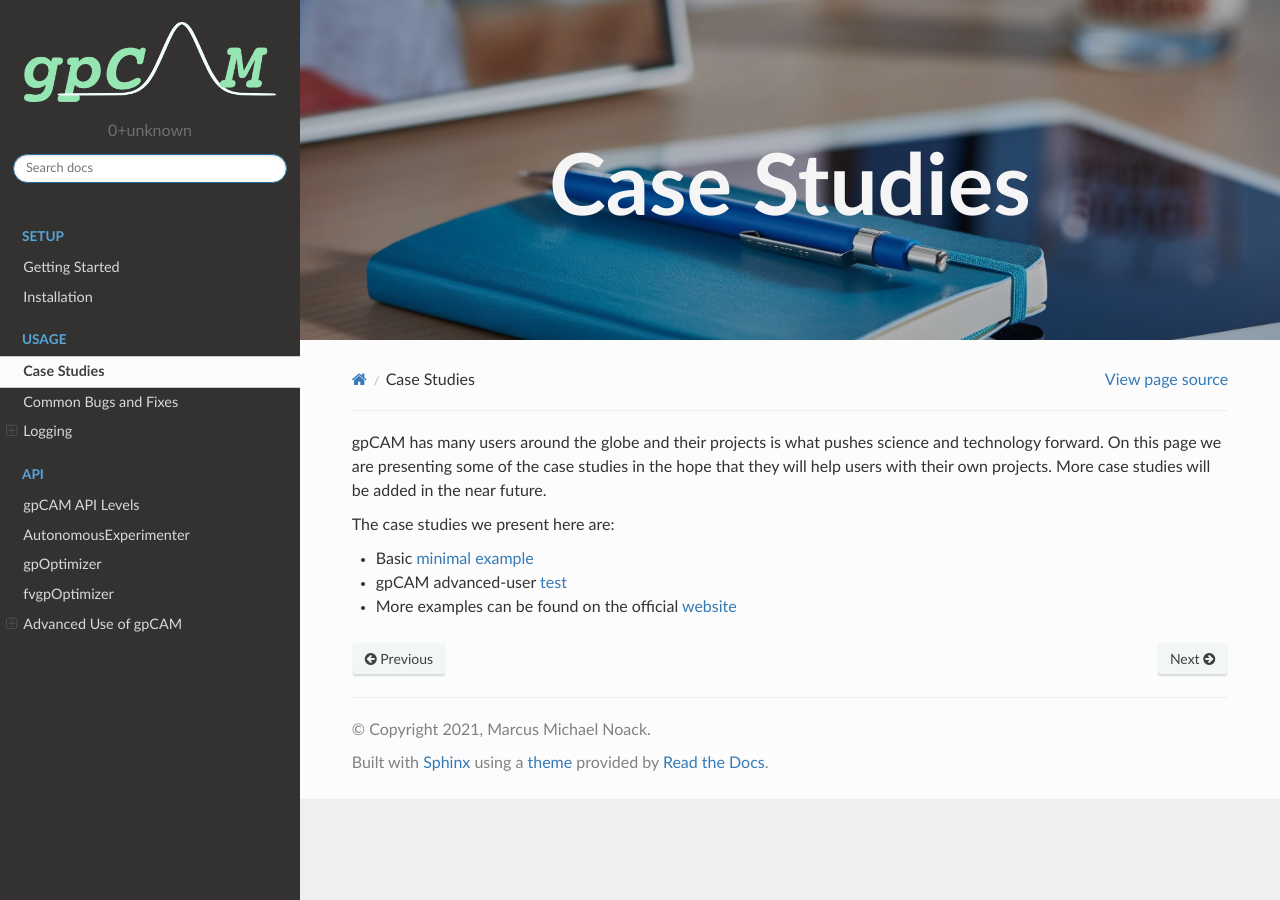
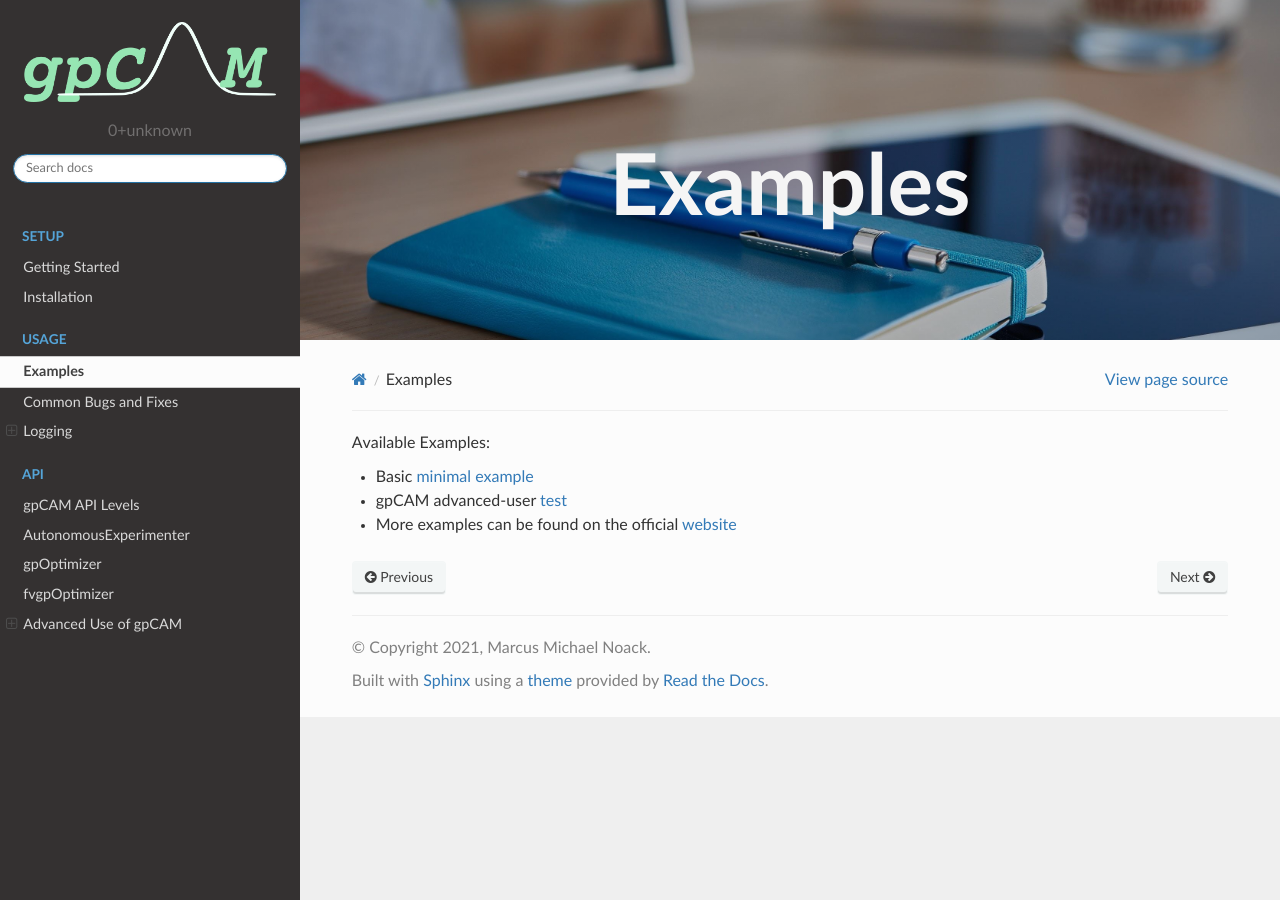
Before and after one commit to lbl-camera/gpCAM, a Sphinx documentation site: the page built from docs/source/case-studies/index.md, in a window 1280 px wide. Built offline with Sphinx 7.4.7 and the Read the Docs theme 2.0.0, drawn with Linux system fonts in a browser that asks for light colours; pages that are not in the unit, such as notebooks, are missing from menus.

Commit message:
work on docs

````diff
--- a/docs/source/case-studies/index.md
+++ b/docs/source/case-studies/index.md
@@ -3,14 +3,12 @@ banner: ../_static/notebook.jpg
 banner_brightness: .8
 ---
 
-# Case Studies
+# Examples
 
-gpCAM has many users around the globe and their projects is what pushes science and technology forward. On this page we are presenting some of the case studies in the hope that they will help users with their own projects. More case studies will be added in the near future.
-
-The case studies we present here are:
+Available Examples:
 
 * Basic [minimal example](examples/basic_test.ipynb)
-* gpCAM advanced-user [test](examples/basic_test.ipynb)
+* gpCAM advanced-user [test](examples/advanced_test.ipynb)
 * More examples can be found on the official [website](gpcam.lbl.gov)
 
 ```{toctree}
````
Also changed, not shown: docs/source/api/advanced-gpCAM.md (+2 -2 lines), docs/source/getting-started.md (line endings or trailing spaces).
